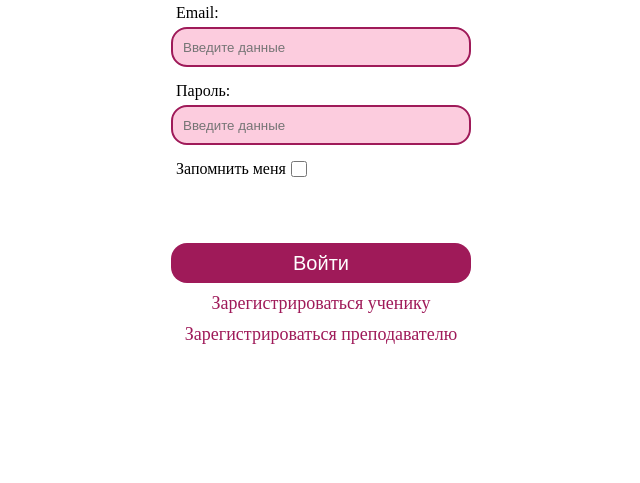
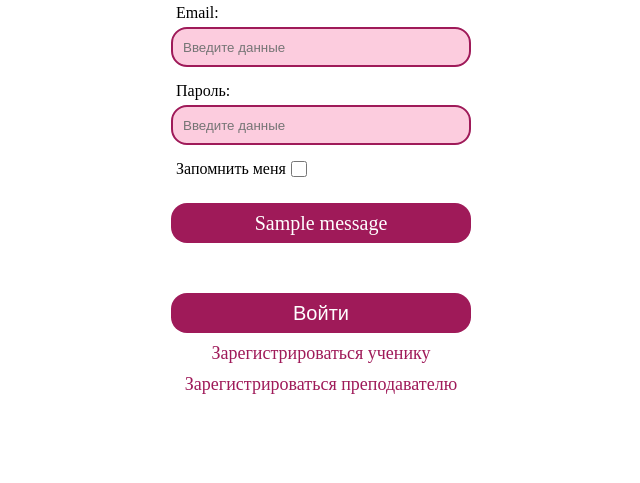
Before and after one commit to olov2020/web_for_msu-CW24, a Flask app: page /login in a window 1280 px wide. Shown: the part 191-674 px from the top of the page, without its empty margins (319-959 px from the left). Run offline with Flask 3, Linux system fonts and the light colour scheme; tables that the repository leaves empty hold one stand-in row (values such as "Sample post"); one stand-in notice (Sample message) is shown.

Commit message:
handle flash messages

```diff
--- a/WEB_FOR_MSU/static/css/base/template.css
+++ b/WEB_FOR_MSU/static/css/base/template.css
@@ -116,3 +116,22 @@ form{
     width: 300px;
     border-radius: 16px;
 }
+
+/* block for flash messages to show */
+.flash_message {
+    position: relative;
+    top: 0%;
+
+    width: 300px;
+    height: 40px;
+
+    display: flex;
+    justify-content: center;
+    text-align: center;
+    flex-direction: column;
+
+    background-color: #9F1A59;
+    color: white;
+    border-radius: 16px;
+    font-size: 20px;
+}
--- /dev/null
+++ b/WEB_FOR_MSU/static/js/base_template/flash.js
@@ -0,0 +1,13 @@
+'use strict';
+
+window.onload = function() {
+    var inputs = document.querySelectorAll('input[type=email], input[type=text], input[type=password], input[type=phone]');
+    var flash_message = document.getElementsByClassName('flash_message');
+
+    for (var i = 0; i < inputs.length; ++i) {
+        inputs[i].addEventListener('click', function(){
+            flash_message[0].style.visibility = 'hidden';
+            flash_message[0].style.display = 'none';
+        });
+    }
+}
--- /dev/null
+++ b/WEB_FOR_MSU/templates/base_template/flash.html
@@ -0,0 +1,10 @@
+<script src='../../static/js/base_template/flash.js'></script>
+
+
+{% with messages = get_flashed_messages() %}
+{% if messages %}
+<div class='flash_message'>
+    {{ messages[0] }}
+</div>
+{% endif %}
+{% endwith %}
--- a/WEB_FOR_MSU/templates/home/login.html
+++ b/WEB_FOR_MSU/templates/home/login.html
@@ -17,6 +17,8 @@
         {% for field in form_login if field.id != 'submit' %}
         {% include '/base_template/form.html' %}
         {% endfor %}
+
+        {% include '/base_template/flash.html' %}
 
         <div class='enter'>
             <div>{{ form_login.submit(class='form_submit_button') }}</div>
```
